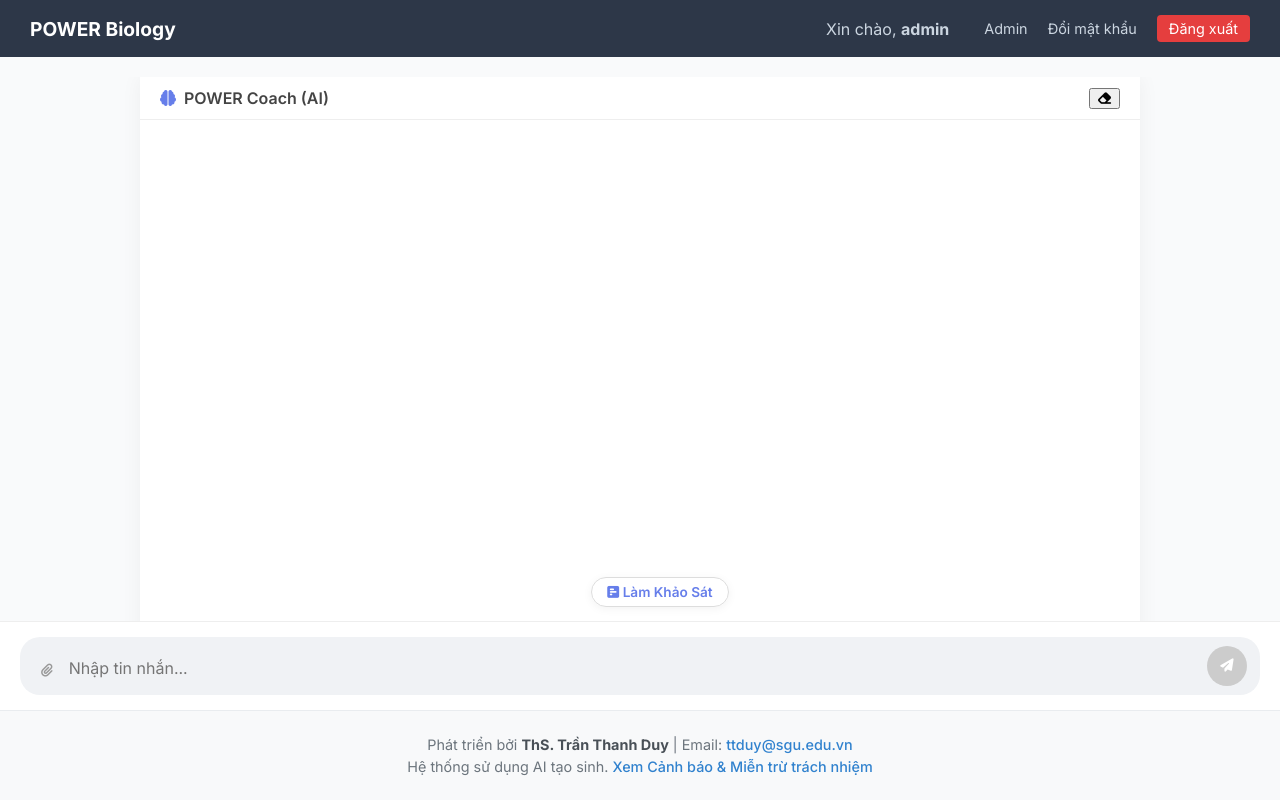
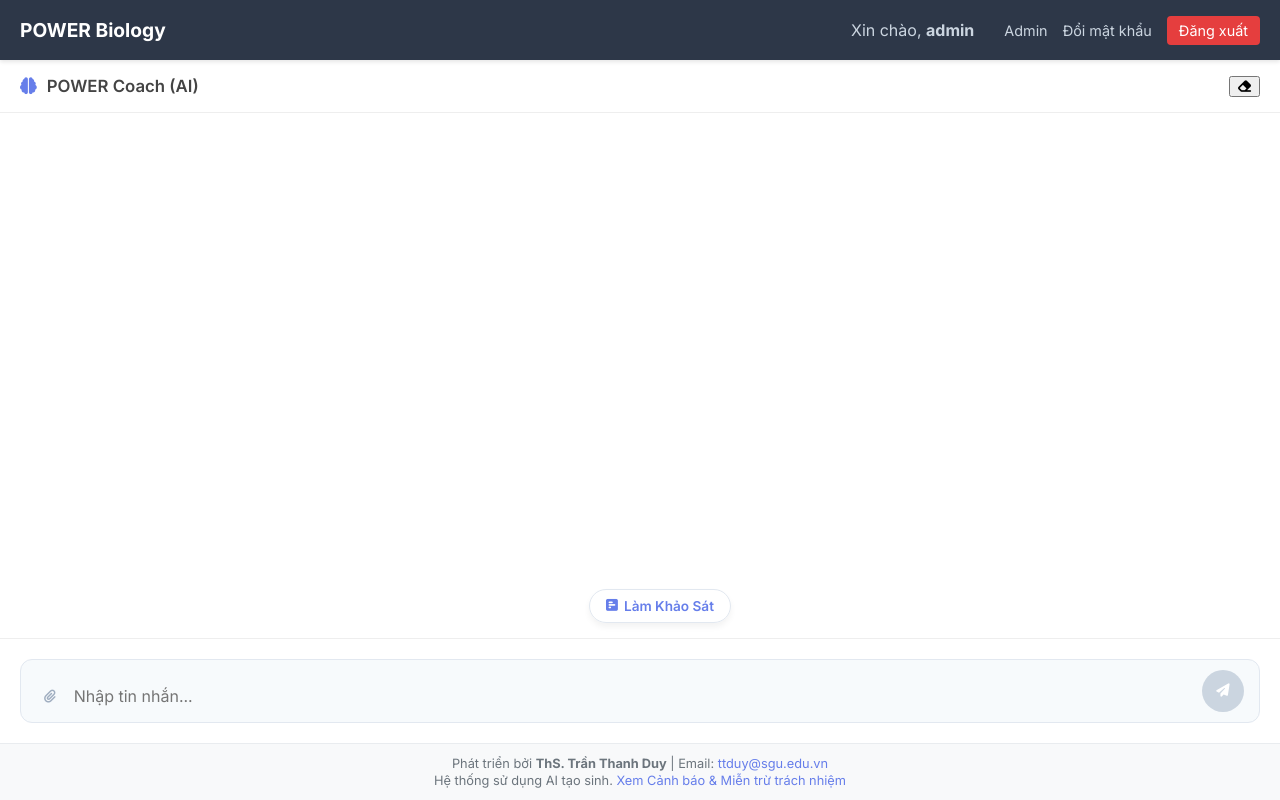
Before and after one commit to tranthanhduysph-coder/power-biology, a Flask app: page /chatbot/ai in a window 1280 px wide. Run offline with Flask 3, Linux system fonts and the light colour scheme; a user stored in the database is signed in; data comes from the database, SQL or seed files in the repository; data that the repository does not hold is empty.

Commit message:
Update style.css

```diff
--- a/static/css/style.css
+++ b/static/css/style.css
@@ -1,8 +1,11 @@
 /* --- GLOBAL --- */
 :root {
     --primary: #667eea;
-    --text-dark: #333;
-    --bg-light: #f9fafb;
+    --primary-dark: #5a67d8;
+    --text-dark: #2d3748;
+    --text-gray: #718096;
+    --bg-light: #f7fafc;
+    --sidebar-width: 260px; /* Độ rộng cố định cho Sidebar History */
 }
 
 body {
@@ -12,101 +15,290 @@ body {
     padding: 0;
     height: 100vh;
     display: flex;
-    flex-direction: column; /* Quan trọng để Footer nằm dưới */
+    flex-direction: column;
 }
 
 /* --- NAVBAR --- */
 .navbar {
     background: #2d3748;
     color: white;
-    padding: 15px 30px;
+    padding: 0 20px;
+    height: 60px; /* Cố định chiều cao nav */
     display: flex;
     justify-content: space-between;
     align-items: center;
-    flex-shrink: 0; /* Không co lại */
+    flex-shrink: 0;
+    box-shadow: 0 2px 4px rgba(0,0,0,0.1);
+    z-index: 1000;
 }
 .nav-brand a { color: white; text-decoration: none; font-size: 1.2rem; font-weight: 700; }
-.nav-links { display: flex; gap: 20px; align-items: center; }
-.nav-links a { color: #cbd5e0; text-decoration: none; font-size: 0.9rem; }
+.nav-links { display: flex; gap: 15px; align-items: center; }
+.nav-links a { color: #cbd5e0; text-decoration: none; font-size: 0.9rem; transition: 0.2s; }
 .nav-links a:hover { color: white; }
-.logout-btn { background: #e53e3e; padding: 5px 12px; border-radius: 4px; color: white !important; }
+.logout-btn { background: #e53e3e; padding: 6px 12px; border-radius: 4px; color: white !important; font-size: 0.85rem; }
 
 /* --- FLASH MESSAGES --- */
-.flash-messages { padding: 10px 30px; flex-shrink: 0; }
-.alert { padding: 10px; border-radius: 5px; margin-bottom: 5px; font-size: 0.9rem; }
-.alert-success { background: #c6f6d5; color: #2f855a; }
-.alert-danger { background: #fed7d7; color: #c53030; }
-.alert-info { background: #bee3f8; color: #2b6cb0; }
+.flash-messages {
+    position: absolute;
+    top: 70px;
+    right: 20px;
+    z-index: 2000;
+    width: 300px;
+}
+.alert { padding: 12px; border-radius: 6px; margin-bottom: 10px; font-size: 0.9rem; box-shadow: 0 2px 5px rgba(0,0,0,0.1); animation: slideIn 0.3s ease-out; }
+@keyframes slideIn { from { transform: translateX(100%); opacity: 0; } to { transform: translateX(0); opacity: 1; } }
+.alert-success { background: #c6f6d5; color: #22543d; border-left: 4px solid #2f855a; }
+.alert-danger { background: #fed7d7; color: #742a2a; border-left: 4px solid #c53030; }
+.alert-info { background: #bee3f8; color: #2a4365; border-left: 4px solid #2b6cb0; }
 
-/* --- MAIN CONTENT --- */
+/* --- MAIN CONTENT (Layout chính) --- */
 .main-content {
-    flex: 1; /* Chiếm hết khoảng trống còn lại */
-    overflow: hidden; /* Để chat box tự scroll bên trong */
+    flex: 1;
     display: flex;
-    flex-direction: column;
+    flex-direction: row; /* QUAN TRỌNG: Xếp ngang Sidebar và Chat */
+    overflow: hidden; /* Không cho scroll body */
     position: relative;
 }
 
-/* --- FOOTER STYLE (Giống hình mẫu) --- */
-.site-footer {
-    background-color: #f8f9fa;
-    border-top: 1px solid #e9ecef;
-    padding: 20px 0;
-    text-align: center;
-    color: #6c757d;
-    font-size: 0.9rem;
-    flex-shrink: 0; /* Không bị co ép */
-    z-index: 100;
+/* --- SIDEBAR HISTORY (Được thêm mới để fix lỗi History) --- */
+.sidebar {
+    width: var(--sidebar-width);
+    background: #fff;
+    border-right: 1px solid #e2e8f0;
+    display: flex;
+    flex-direction: column;
+    flex-shrink: 0;
+    height: 100%;
 }
 
-.footer-content p {
-    margin: 5px 0;
+.sidebar-header {
+    padding: 15px;
+    border-bottom: 1px solid #edf2f7;
+    font-weight: 600;
+    color: var(--text-dark);
+    display: flex;
+    align-items: center;
+    justify-content: space-between;
 }
 
-.footer-content b {
-    color: #495057;
+.history-list {
+    flex: 1;
+    overflow-y: auto;
+    padding: 10px;
 }
 
-.footer-content a {
-    color: #3182ce;
+.history-item {
+    display: block;
+    padding: 10px 12px;
+    margin-bottom: 5px;
+    border-radius: 6px;
+    color: var(--text-dark);
     text-decoration: none;
+    font-size: 0.9rem;
+    transition: 0.2s;
+    white-space: nowrap;
+    overflow: hidden;
+    text-overflow: ellipsis;
+}
+
+.history-item:hover {
+    background-color: #f7fafc;
+    color: var(--primary);
+}
+
+.history-item.active {
+    background-color: #ebf4ff;
+    color: var(--primary);
     font-weight: 500;
 }
 
-.footer-content a:hover {
-    text-decoration: underline;
+.empty-history {
+    text-align: center;
+    color: var(--text-gray);
+    font-size: 0.85rem;
+    margin-top: 20px;
+    font-style: italic;
 }
 
-/* --- CHAT CSS CŨ (Giữ nguyên phần đẹp) --- */
-.chat-wrapper { flex: 1; display: flex; flex-direction: column; background: #fff; width: 100%; max-width: 1000px; margin: 0 auto; box-shadow: 0 0 20px rgba(0,0,0,0.05); }
-.chat-header { padding: 10px 20px; border-bottom: 1px solid #eee; display: flex; justify-content: space-between; align-items: center; }
-.bot-identity { font-weight: 600; color: #444; display: flex; align-items: center; gap: 8px; }
-.chat-box { flex: 1; overflow-y: auto; padding: 20px; padding-bottom: 100px; display: flex; flex-direction: column; gap: 15px; background: #fff; }
+/* --- CHAT WRAPPER (Khung phải) --- */
+.chat-wrapper {
+    flex: 1; /* Chiếm hết phần còn lại */
+    display: flex;
+    flex-direction: column;
+    background: #fff;
+    position: relative;
+    width: 100%; /* Đảm bảo full width */
+}
+
+.chat-header {
+    padding: 15px 20px;
+    border-bottom: 1px solid #eee;
+    display: flex;
+    justify-content: space-between;
+    align-items: center;
+    background: rgba(255,255,255,0.9);
+    backdrop-filter: blur(5px);
+}
+.bot-identity { font-weight: 600; color: #444; display: flex; align-items: center; gap: 10px; font-size: 1.05rem; }
+
+/* Chat Box */
+.chat-box {
+    flex: 1;
+    overflow-y: auto;
+    padding: 20px;
+    padding-bottom: 100px; /* Chừa chỗ cho input */
+    display: flex;
+    flex-direction: column;
+    gap: 20px;
+    background: #fff;
+    scroll-behavior: smooth;
+}
 
 /* Messages */
-.message { display: flex; align-items: flex-end; gap: 10px; max-width: 85%; animation: fadeIn 0.3s; }
+.message { display: flex; align-items: flex-start; gap: 12px; max-width: 80%; animation: fadeIn 0.3s; }
 @keyframes fadeIn { from { opacity: 0; transform: translateY(5px); } to { opacity: 1; transform: translateY(0); } }
+
 .message.user { align-self: flex-end; flex-direction: row-reverse; }
-.message.assistant .avatar { width: 32px; height: 32px; background: #fff; border: 1px solid #ddd; border-radius: 50%; display: flex; align-items: center; justify-content: center; color: #667eea; }
-.message.user .avatar { display: none; }
-.message.assistant .bubble { background: #f1f3f5; color: #333; padding: 12px 16px; border-radius: 12px 12px 12px 2px; line-height: 1.5; }
-.message.user .bubble { background: linear-gradient(135deg, #667eea, #764ba2); color: white; padding: 12px 16px; border-radius: 12px 12px 2px 12px; line-height: 1.5; }
+
+.message .avatar {
+    width: 36px;
+    height: 36px;
+    background: #fff;
+    border: 1px solid #e2e8f0;
+    border-radius: 50%;
+    display: flex;
+    align-items: center;
+    justify-content: center;
+    color: var(--primary);
+    flex-shrink: 0;
+    font-size: 1.1rem;
+}
+
+.message.user .avatar { background: var(--primary); color: white; border: none; }
+
+.message .bubble {
+    padding: 12px 16px;
+    border-radius: 12px;
+    line-height: 1.6;
+    font-size: 0.95rem;
+    position: relative;
+    word-wrap: break-word;
+}
+
+.message.assistant .bubble {
+    background: #f1f5f9;
+    color: var(--text-dark);
+    border-top-left-radius: 2px;
+}
+
+.message.user .bubble {
+    background: linear-gradient(135deg, #667eea, #764ba2);
+    color: white;
+    border-top-right-radius: 2px;
+}
 .message.user .bubble a { color: #fff; text-decoration: underline; }
 
 /* Input Area */
-.input-area-wrapper { position: absolute; bottom: 0; left: 0; right: 0; background: #fff; padding: 15px 20px; border-top: 1px solid #eee; }
-.utilities-bar { position: absolute; top: -45px; width: 100%; display: flex; justify-content: center; pointer-events: none; }
-.utility-chip { pointer-events: auto; background: rgba(255,255,255,0.95); padding: 6px 15px; border-radius: 20px; border: 1px solid #ddd; color: #667eea; text-decoration: none; font-weight: 600; font-size: 0.85rem; box-shadow: 0 2px 10px rgba(0,0,0,0.05); transition: 0.2s; }
-.utility-chip:hover { transform: translateY(-2px); background: #667eea; color: white; }
-.input-container { display: flex; align-items: flex-end; background: #f0f2f5; border-radius: 20px; padding: 8px 12px; gap: 8px; border: 1px solid transparent; transition: 0.2s; }
-.input-container:focus-within { background: #fff; border-color: #667eea; box-shadow: 0 0 0 3px rgba(102,126,234,0.1); }
-textarea { flex: 1; background: transparent; border: none; outline: none; font-family: inherit; font-size: 1rem; resize: none; max-height: 120px; padding: 8px 0; }
-.action-btn { background: none; border: none; cursor: pointer; color: #999; padding: 8px; transition: 0.2s; }
-.action-btn:hover { color: #333; }
-.send-btn { background: linear-gradient(135deg, #667eea, #764ba2); color: white; width: 40px; height: 40px; border-radius: 50%; border: none; display: flex; align-items: center; justify-content: center; cursor: pointer; transition: 0.2s; }
-.send-btn:hover { transform: scale(1.05); }
-.send-btn:disabled { background: #ccc; cursor: default; transform: none; }
+.input-area-wrapper {
+    position: absolute;
+    bottom: 0;
+    left: 0;
+    right: 0;
+    background: #fff;
+    padding: 20px;
+    border-top: 1px solid #eee;
+    z-index: 10;
+}
+
+.utilities-bar {
+    position: absolute;
+    top: -50px;
+    width: 100%;
+    display: flex;
+    justify-content: center;
+    gap: 10px;
+    pointer-events: none;
+}
+
+.utility-chip {
+    pointer-events: auto;
+    background: rgba(255,255,255,0.95);
+    padding: 8px 16px;
+    border-radius: 20px;
+    border: 1px solid #e2e8f0;
+    color: var(--primary);
+    text-decoration: none;
+    font-weight: 600;
+    font-size: 0.85rem;
+    box-shadow: 0 4px 6px rgba(0,0,0,0.05);
+    transition: 0.2s;
+    display: flex;
+    align-items: center;
+    gap: 6px;
+}
+.utility-chip:hover { transform: translateY(-2px); background: var(--primary); color: white; border-color: var(--primary); }
+
+.input-container {
+    display: flex;
+    align-items: flex-end;
+    background: #f7fafc;
+    border-radius: 12px;
+    padding: 10px 15px;
+    gap: 10px;
+    border: 1px solid #e2e8f0;
+    transition: 0.2s;
+}
+.input-container:focus-within { background: #fff; border-color: var(--primary); box-shadow: 0 0 0 3px rgba(102,126,234,0.1); }
+
+textarea {
+    flex: 1;
+    background: transparent;
+    border: none;
+    outline: none;
+    font-family: inherit;
+    font-size: 1rem;
+    resize: none;
+    max-height: 120px;
+    padding: 4px 0;
+    line-height: 1.5;
+}
+
+.action-btn { background: none; border: none; cursor: pointer; color: #a0aec0; padding: 8px; transition: 0.2s; border-radius: 50%; }
+.action-btn:hover { color: var(--text-dark); background: #edf2f7; }
+
+.send-btn {
+    background: var(--primary);
+    color: white;
+    width: 42px;
+    height: 42px;
+    border-radius: 50%;
+    border: none;
+    display: flex;
+    align-items: center;
+    justify-content: center;
+    cursor: pointer;
+    transition: 0.2s;
+    flex-shrink: 0;
+}
+.send-btn:hover { background: var(--primary-dark); transform: scale(1.05); }
+.send-btn:disabled { background: #cbd5e0; cursor: default; transform: none; }
+
+/* Typing Indicator */
 .typing span { display: inline-block; width: 6px; height: 6px; background: #bbb; border-radius: 50%; margin: 0 2px; animation: bounce 1.4s infinite; }
 .typing span:nth-child(2) { animation-delay: 0.2s; }
 .typing span:nth-child(3) { animation-delay: 0.4s; }
 @keyframes bounce { 0%, 100% { transform: translateY(0); } 50% { transform: translateY(-5px); } }
+
+/* --- FOOTER --- */
+.site-footer {
+    background-color: #f8f9fa;
+    border-top: 1px solid #e9ecef;
+    padding: 10px 0;
+    text-align: center;
+    color: #6c757d;
+    font-size: 0.8rem;
+    flex-shrink: 0;
+    z-index: 100;
+}
+.footer-content p { margin: 2px 0; }
+.footer-content a { color: var(--primary); text-decoration: none; }
```
